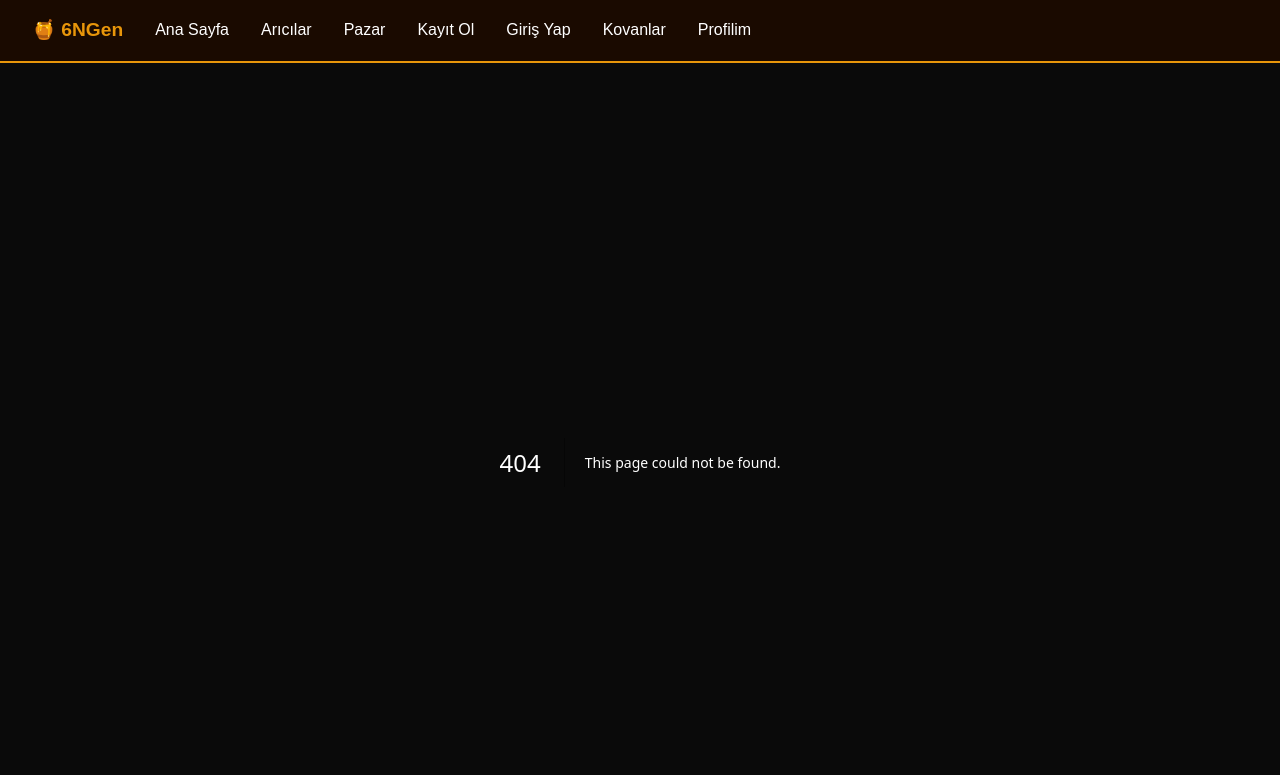
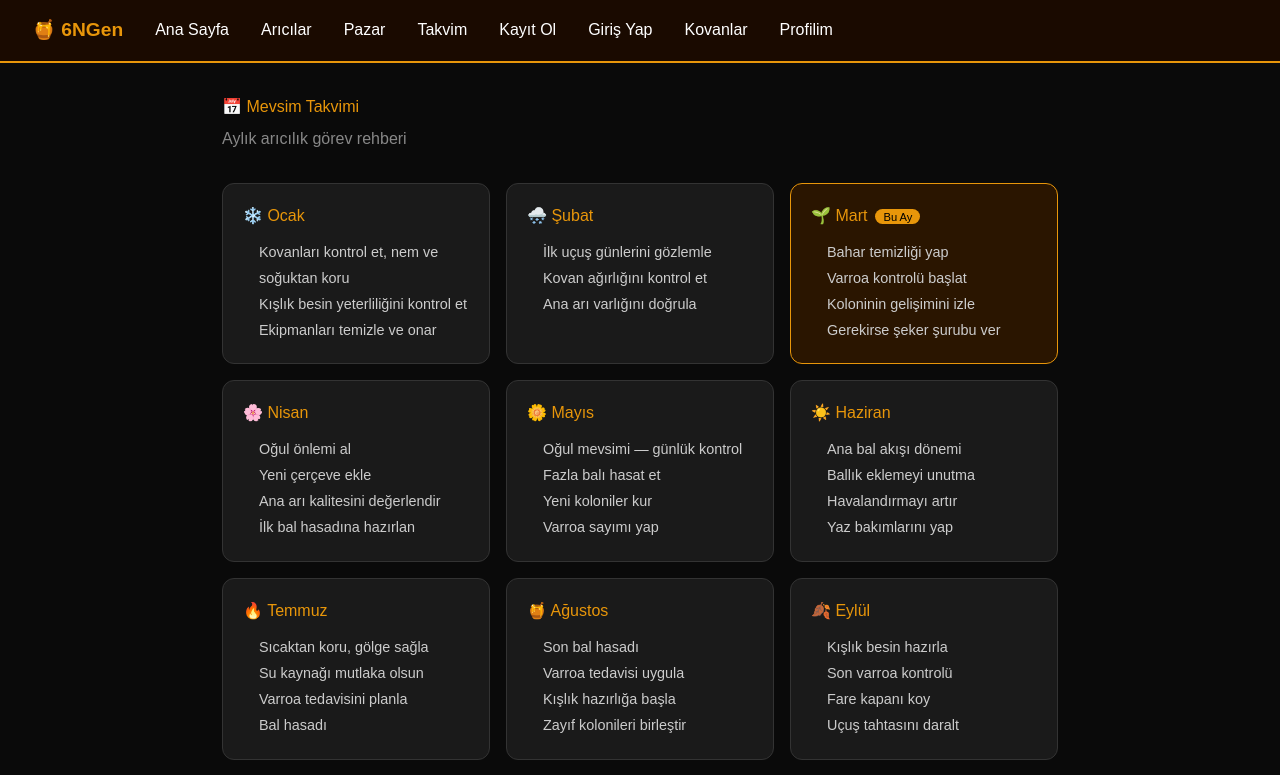
Before and after one commit to 6NGen/6NGen, a Next.js app: page /takvim in a window 1280 px wide. Before the commit this address had no page. Shown: the top 775 px of the page. Built offline with nearby package versions, Linux system fonts and the light colour scheme.

Commit message:
mevsim takvimi eklendi

```diff
--- a/app/layout.tsx
+++ b/app/layout.tsx
@@ -21,6 +21,7 @@ export default function RootLayout({ children }: { children: React.ReactNode })
           <a href="/" style={{ color: 'white', textDecoration: 'none' }}>Ana Sayfa</a>
           <a href="/aricilar" style={{ color: 'white', textDecoration: 'none' }}>Arıcılar</a>
           <a href="/pazar" style={{ color: 'white', textDecoration: 'none' }}>Pazar</a>
+          <a href="/takvim" style={{ color: 'white', textDecoration: 'none' }}>Takvim</a>
           <a href="/kayit" style={{ color: 'white', textDecoration: 'none' }}>Kayıt Ol</a>
           <a href="/giris" style={{ color: 'white', textDecoration: 'none' }}>Giriş Yap</a>
           <a href="/kovanlar" style={{ color: 'white', textDecoration: 'none' }}>Kovanlar</a>
--- /dev/null
+++ b/app/takvim/page.tsx
@@ -0,0 +1,80 @@
+export default function Takvim() {
+  const aylar = [
+    {
+      ay: 'Ocak', icon: '❄️',
+      gorevler: ['Kovanları kontrol et, nem ve soğuktan koru', 'Kışlık besin yeterliliğini kontrol et', 'Ekipmanları temizle ve onar']
+    },
+    {
+      ay: 'Şubat', icon: '🌨️',
+      gorevler: ['İlk uçuş günlerini gözlemle', 'Kovan ağırlığını kontrol et', 'Ana arı varlığını doğrula']
+    },
+    {
+      ay: 'Mart', icon: '🌱',
+      gorevler: ['Bahar temizliği yap', 'Varroa kontrolü başlat', 'Koloninin gelişimini izle', 'Gerekirse şeker şurubu ver']
+    },
+    {
+      ay: 'Nisan', icon: '🌸',
+      gorevler: ['Oğul önlemi al', 'Yeni çerçeve ekle', 'Ana arı kalitesini değerlendir', 'İlk bal hasadına hazırlan']
+    },
+    {
+      ay: 'Mayıs', icon: '🌼',
+      gorevler: ['Oğul mevsimi — günlük kontrol', 'Fazla balı hasat et', 'Yeni koloniler kur', 'Varroa sayımı yap']
+    },
+    {
+      ay: 'Haziran', icon: '☀️',
+      gorevler: ['Ana bal akışı dönemi', 'Ballık eklemeyi unutma', 'Havalandırmayı artır', 'Yaz bakımlarını yap']
+    },
+    {
+      ay: 'Temmuz', icon: '🔥',
+      gorevler: ['Sıcaktan koru, gölge sağla', 'Su kaynağı mutlaka olsun', 'Varroa tedavisini planla', 'Bal hasadı']
+    },
+    {
+      ay: 'Ağustos', icon: '🍯',
+      gorevler: ['Son bal hasadı', 'Varroa tedavisi uygula', 'Kışlık hazırlığa başla', 'Zayıf kolonileri birleştir']
+    },
+    {
+      ay: 'Eylül', icon: '🍂',
+      gorevler: ['Kışlık besin hazırla', 'Son varroa kontrolü', 'Fare kapanı koy', 'Uçuş tahtasını daralt']
+    },
+    {
+      ay: 'Ekim', icon: '🍁',
+      gorevler: ['Kışlık şeker şurubu ver', 'Kovan izolasyonunu kontrol et', 'Son dış kontroller', 'Kayıtları tamamla']
+    },
+    {
+      ay: 'Kasım', icon: '🌧️',
+      gorevler: ['Kışlık hazırlık tamamla', 'Havalandırma deliklerini kontrol et', 'Minimum müdahale dönemi başlar']
+    },
+    {
+      ay: 'Aralık', icon: '❄️',
+      gorevler: ['Kovanları rahatsız etme', 'Dışarıdan sessiz gözlem', 'Yeni sezon planlaması yap', 'Ekipman bakımı']
+    }
+  ]
+
+  const buAy = new Date().getMonth()
+
+  return (
+    <div style={{ padding: '2rem', maxWidth: '900px', margin: '0 auto' }}>
+      <h1 style={{ color: '#E8960A', marginBottom: '0.5rem' }}>📅 Mevsim Takvimi</h1>
+      <p style={{ color: '#888', marginBottom: '2rem' }}>Aylık arıcılık görev rehberi</p>
+
+      <div style={{ display: 'grid', gridTemplateColumns: 'repeat(auto-fit, minmax(250px, 1fr))', gap: '1rem' }}>
+        {aylar.map((ay, i) => (
+          <div key={i} style={{
+            background: i === buAy ? '#2a1500' : '#1a1a1a',
+border: i === buAy ? '1px solid #E8960A' : '1px solid #333',
+            borderRadius: '12px',
+            padding: '1.25rem'
+          }}>
+            <h3 style={{ color: '#E8960A', marginBottom: '0.75rem' }}>
+              {ay.icon} {ay.ay}
+              {i === buAy && <span style={{ fontSize: '0.7rem', background: '#E8960A', color: '#000', padding: '0.1rem 0.5rem', borderRadius: '10px', marginLeft: '0.5rem' }}>Bu Ay</span>}
+            </h3>
+            <ul style={{ paddingLeft: '1rem', color: '#ccc', fontSize: '0.9rem', lineHeight: '1.8' }}>
+              {ay.gorevler.map((g, j) => <li key={j}>{g}</li>)}
+            </ul>
+          </div>
+        ))}
+      </div>
+    </div>
+  )
+}
```
